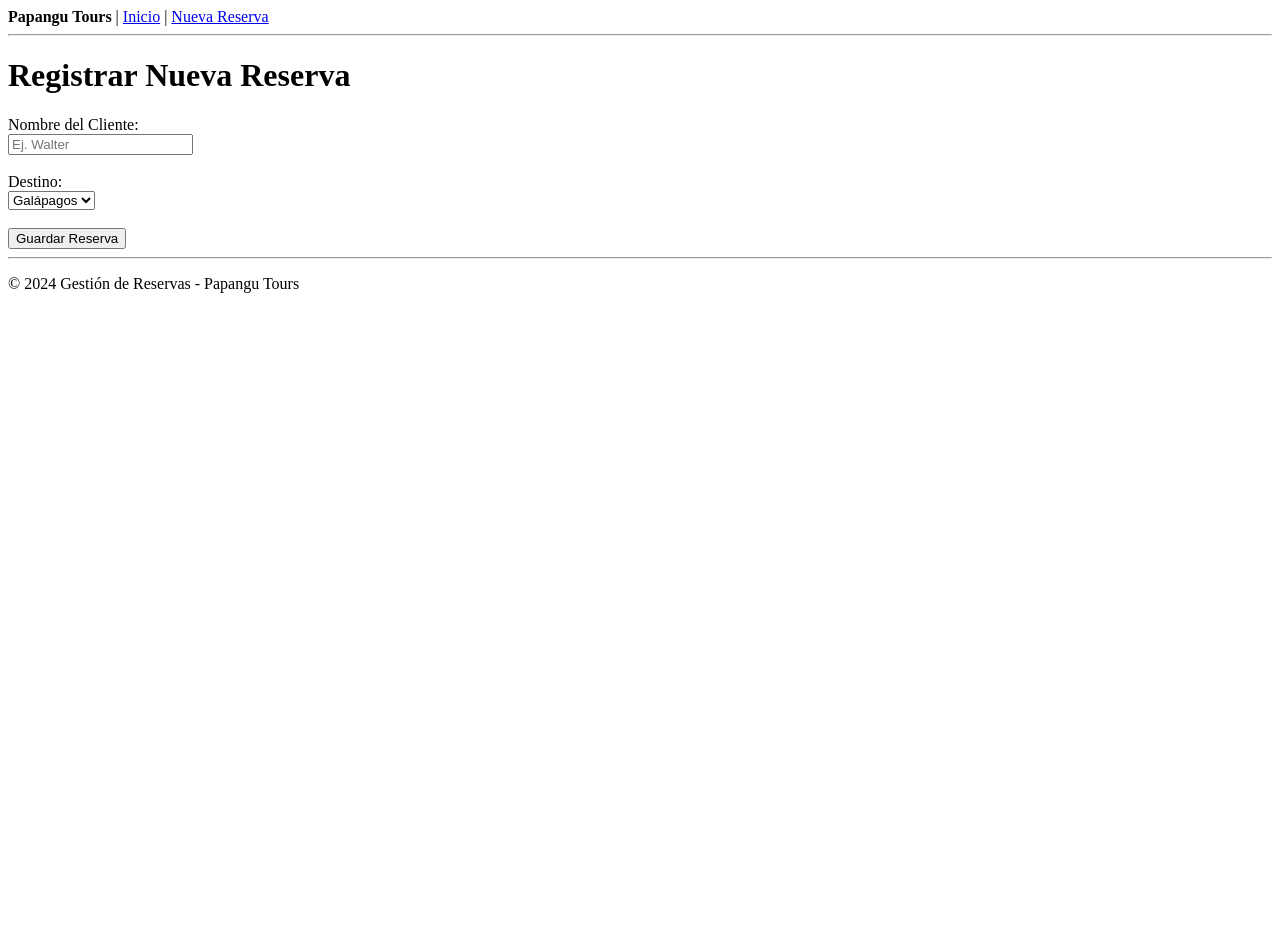
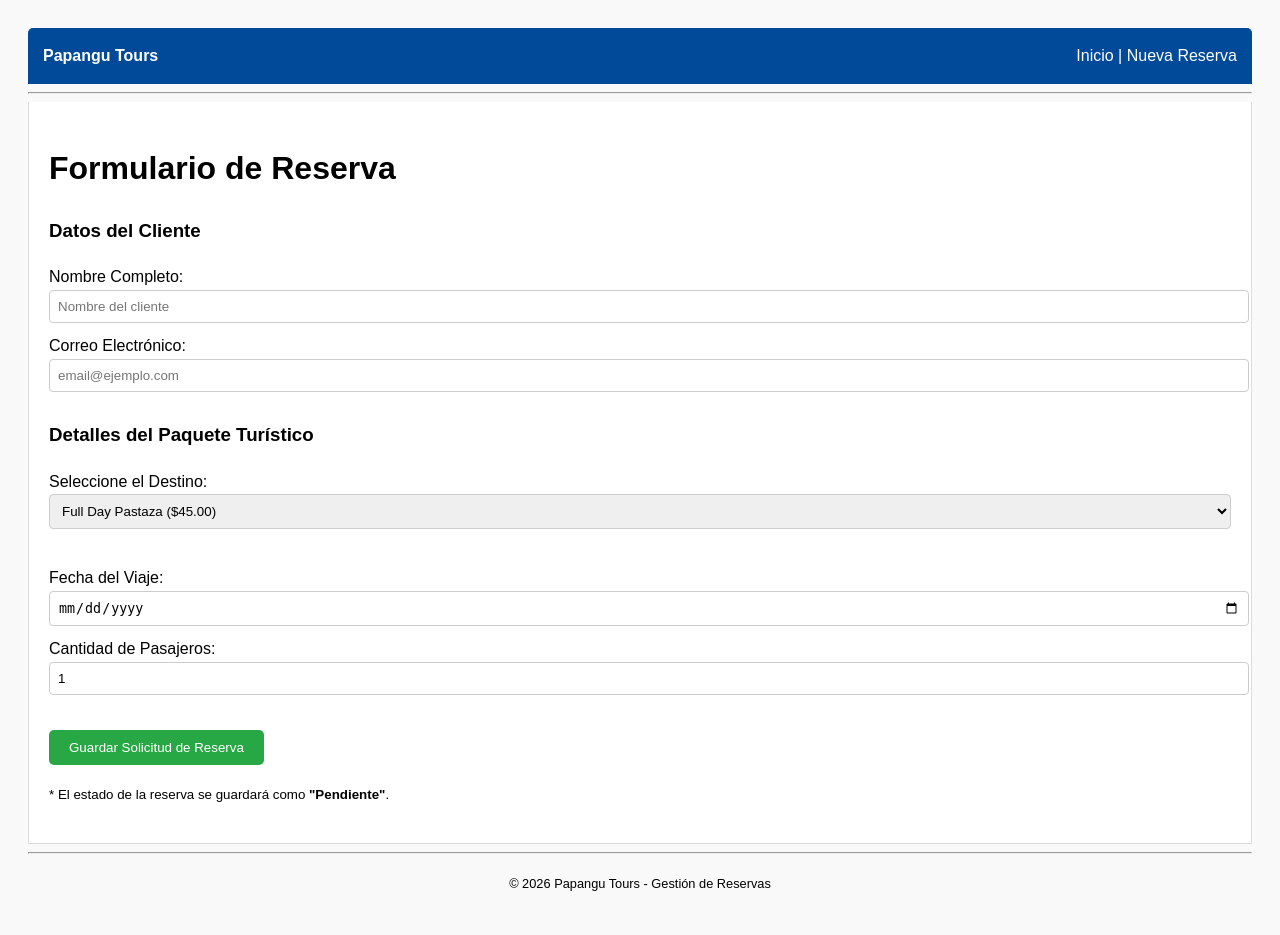
Before and after one commit to Wio96/DESARROLLO-DE-APLICACIONES-WEB---UEA, a Flask app: page /reservar in a window 1280 px wide. Before the commit the page ends 293 px from the top, so only its background shows below. Run offline with Flask 3, Linux system fonts and the light colour scheme.

Commit message:
añsdiendo estilos

```diff
--- a/Proyecto/app.py
+++ b/Proyecto/app.py
@@ -4,17 +4,15 @@ app = Flask(__name__)
 
 @app.route('/')
 def index():
-    # Página principal del portal de reservas
     return render_template('index.html')
 
 @app.route('/reservar')
 def reservar():
-    # Aquí irá el formulario para la base de datos después
     return render_template('reservar.html')
 
 @app.route('/confirmacion/<cliente>')
 def confirmacion(cliente):
-    # Ruta dinámica que recibe el nombre del cliente
+    # Esta ruta servirá para mostrar el éxito de la inserción después
     return render_template('confirmacion.html', nombre=cliente)
 
 if __name__ == '__main__':
--- a/Proyecto/static/styles.css
+++ b/Proyecto/static/styles.css
@@ -0,0 +1,9 @@
+body { font-family: sans-serif; background-color: #f9f9f9; padding: 20px; line-height: 1.6; }
+header { background: #004a99; color: white; padding: 15px; border-radius: 5px 5px 0 0; }
+header nav { display: flex; justify-content: space-between; }
+header a { color: white; text-decoration: none; }
+main { background: white; padding: 20px; border: 1px solid #ddd; border-top: none; }
+.reserva-form input, .reserva-form select { width: 100%; padding: 8px; margin-bottom: 10px; border: 1px solid #ccc; border-radius: 4px; }
+.btn-enviar { background-color: #28a745; color: white; padding: 10px 20px; border: none; border-radius: 5px; cursor: pointer; }
+.btn-enviar:hover { background-color: #218838; }
+footer { text-align: center; font-size: 0.8em; margin-top: 20px; }
--- a/Proyecto/templates/base.html
+++ b/Proyecto/templates/base.html
@@ -2,15 +2,17 @@
 <html lang="es">
 <head>
     <meta charset="UTF-8">
-    <title>Papangu Tours | Sistema de Reservas</title>
+    <title>Papangu Tours | Sistema de Gestión</title>
     <link rel="stylesheet" href="{{ url_for('static', filename='styles.css') }}">
 </head>
 <body>
     <header>
         <nav>
-            <strong>Papangu Tours</strong> |
-            <a href="/">Inicio</a> |
-            <a href="/reservar">Nueva Reserva</a>
+            <div class="logo"><strong>Papangu Tours</strong></div>
+            <div class="links">
+                <a href="/">Inicio</a> |
+                <a href="/reservar">Nueva Reserva</a>
+            </div>
         </nav>
     </header>
     <hr>
@@ -19,7 +21,7 @@
     </main>
     <hr>
     <footer>
-        <p>&copy; 2024 Gestión de Reservas - Papangu Tours</p>
+        <p>&copy; 2026 Papangu Tours - Gestión de Reservas</p>
     </footer>
 </body>
 </html>
--- a/Proyecto/templates/reservar.html
+++ b/Proyecto/templates/reservar.html
@@ -1,17 +1,32 @@
 {% extends "base.html" %}
 {% block content %}
-    <h1>Registrar Nueva Reserva</h1>
-    <form>
-        <label>Nombre del Cliente:</label><br>
-        <input type="text" placeholder="Ej. Walter"><br><br>
+    <h1>Formulario de Reserva</h1>
+    <form class="reserva-form">
+        <h3>Datos del Cliente</h3>
+        <label>Nombre Completo:</label><br>
+        <input type="text" name="nombre" placeholder="Nombre del cliente" required><br>
 
-        <label>Destino:</label><br>
-        <select>
-            <option>Galápagos</option>
-            <option>Amazonía</option>
-            <option>Costa</option>
+        <label>Correo Electrónico:</label><br>
+        <input type="email" name="correo" placeholder="email@ejemplo.com" required><br>
+
+        <h3>Detalles del Paquete Turístico</h3>
+        <label>Seleccione el Destino:</label><br>
+        <select name="id_paquete">
+            <option value="1">Full Day Pastaza ($45.00)</option>
+            <option value="2">Sarayaku 5D - 4N ($450.00)</option>
+            <option value="3">Sarayaku 4D - 3N ($350.00)</option>
+            <option value="4">Sarayaku 3D - 2N ($250.00)</option>
+            <option value="5">Cueva de los Tayos (Desde 3D - 2N) ($300.00)</option>
+            <option value="6">Ruta Hola Vida - Indichuris (Desde 3D - 2N) ($180.00)</option>
         </select><br><br>
 
-        <button type="button">Guardar Reserva</button>
+        <label>Fecha del Viaje:</label><br>
+        <input type="date" name="fecha_viaje" required><br>
+
+        <label>Cantidad de Pasajeros:</label><br>
+        <input type="number" name="pasajeros" min="1" value="1"><br><br>
+
+        <button type="submit" class="btn-enviar">Guardar Solicitud de Reserva</button>
     </form>
+    <p><small>* El estado de la reserva se guardará como <strong>"Pendiente"</strong>.</small></p>
 {% endblock %}
```
Also changed, not shown: Proyecto/templates/index.html (+5 -3 lines).
